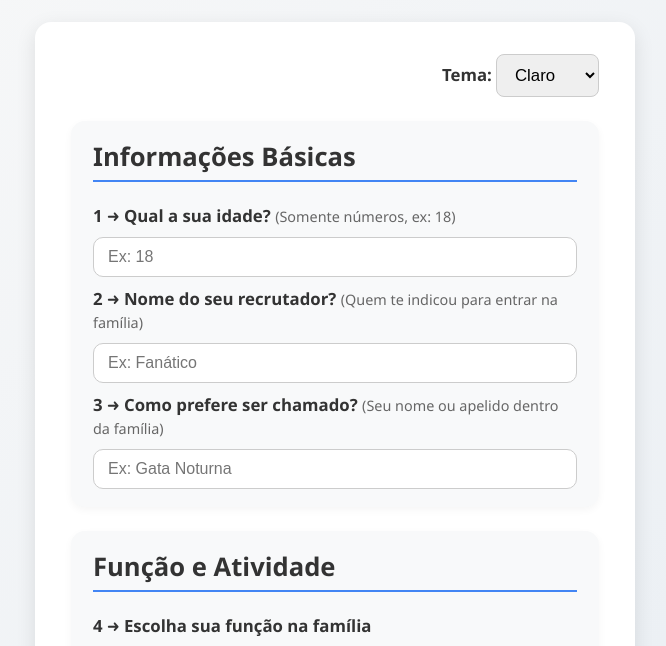
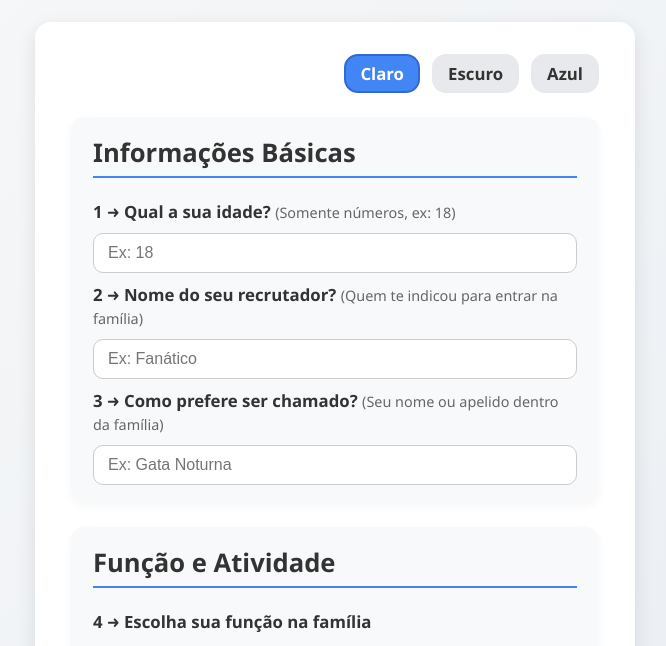
Before and after one commit to AstriidyBG/formulario-ngt, a plain HTML site: page index.html in a window 1280 px wide. Shown: the part 142-788 px from the top of the page, without its empty margins (305-971 px from the left). Drawn offline with Linux system fonts and the light colour scheme.

Commit message:
index.html

```diff
--- a/index.html
+++ b/index.html
@@ -81,20 +81,39 @@
 
   .tema-select {
     text-align: right;
+    display: flex;
+    justify-content: flex-end;
+    gap: 12px;
   }
 
-  select {
-    padding: 10px 14px;
-    border-radius: 8px;
-    border: 1.5px solid #ccc;
-    font-size: 1.05rem;
+  .tema-select label {
     cursor: pointer;
-    transition: border-color 0.2s ease;
+    font-weight: 600;
+    color: inherit;
+    user-select: none;
+    padding: 6px 14px;
+    border-radius: 14px;
+    background: #e7e9ec;
+    transition: background-color 0.3s ease, color 0.3s ease;
+    border: 2.5px solid transparent;
   }
 
-  select:hover, select:focus {
-    border-color: #4285f4;
-    outline: none;
+  body.tema-escuro .tema-select label {
+    background: #4a4d52;
+  }
+
+  body.tema-azul .tema-select label {
+    background: rgba(255,255,255,0.25);
+  }
+
+  .tema-select input[type="radio"] {
+    display: none;
+  }
+
+  .tema-select input[type="radio"]:checked + label {
+    background-color: #4285f4;
+    color: #fff;
+    border-color: #3367d6;
   }
 
   h2.section-title {
@@ -283,6 +302,11 @@
       font-size: 1.05rem;
       padding: 12px 0;
     }
+
+    .tema-select {
+      justify-content: center;
+      gap: 8px;
+    }
   }
 </style>
 </head>
@@ -294,13 +318,16 @@
 </header>
 
 <div class="container">
-  <div class="tema-select">
-    <label for="tema">Tema:</label>
-    <select id="tema" aria-label="Selecione o tema do site">
-      <option value="tema-claro" selected>Claro</option>
-      <option value="tema-escuro">Escuro</option>
-      <option value="tema-azul">Azul</option>
-    </select>
+
+  <div class="tema-select" role="radiogroup" aria-label="Selecione o tema do site">
+    <input type="radio" id="tema-claro" name="tema" value="tema-claro" />
+    <label for="tema-claro">Claro</label>
+
+    <input type="radio" id="tema-escuro" name="tema" value="tema-escuro" />
+    <label for="tema-escuro">Escuro</label>
+
+    <input type="radio" id="tema-azul" name="tema" value="tema-azul" />
+    <label for="tema-azul">Azul</label>
   </div>
 
   <section class="card">
@@ -380,27 +407,28 @@
 </footer>
 
 <script>
-  const temaSelect = document.getElementById('tema');
-  const body = document.body;
+  const radiosTema = document.querySelectorAll('input[name="tema"]');
 
-  // Salvar e carregar tema com localStorage
   function setTheme(theme) {
-    body.className = theme;
+    document.body.className = theme;
     localStorage.setItem('temaEscolhido', theme);
   }
 
-  temaSelect.addEventListener('change', () => {
-    setTheme(temaSelect.value);
+  radiosTema.forEach(radio => {
+    radio.addEventListener('change', () => {
+      if (radio.checked) {
+        setTheme(radio.value);
+      }
+    });
   });
 
-  // Carregar tema salvo no início
-  const savedTheme = localStorage.getItem('temaEscolhido');
-  if(savedTheme) {
-    temaSelect.value = savedTheme;
-    setTheme(savedTheme);
-  } else {
-    setTheme('tema-claro');
-  }
+  // Carregar tema salvo e setar radio correto ao iniciar
+  const savedTheme = localStorage.getItem('temaEscolhido') || 'tema-claro';
+  setTheme(savedTheme);
+
+  radiosTema.forEach(radio => {
+    radio.checked = radio.value === savedTheme;
+  });
 
   function getRadioValue(name) {
     const radios = document.getElementsByName(name);
@@ -409,8 +437,7 @@
   }
 
   function buildFormattedText(data) {
-    return `𑁍ࠬܓ Formulário N.G.T : 📜
-━━━━━━━━━━━━━━━━━━
+    return `𑁍ࠬܓ Formulário N.G.T : 📜 ━━━━━━━━━━━━━━━━━━
 1 ➜ Idade: ${data.age || '___'} anos
 2 ➜ Recrutador: ${data.recruiter || '___'}
 3 ➜ Apelido: ${data.preferredName || '___'}
@@ -452,5 +479,6 @@
     });
   });
 </script>
+
 </body>
 </html>
```
